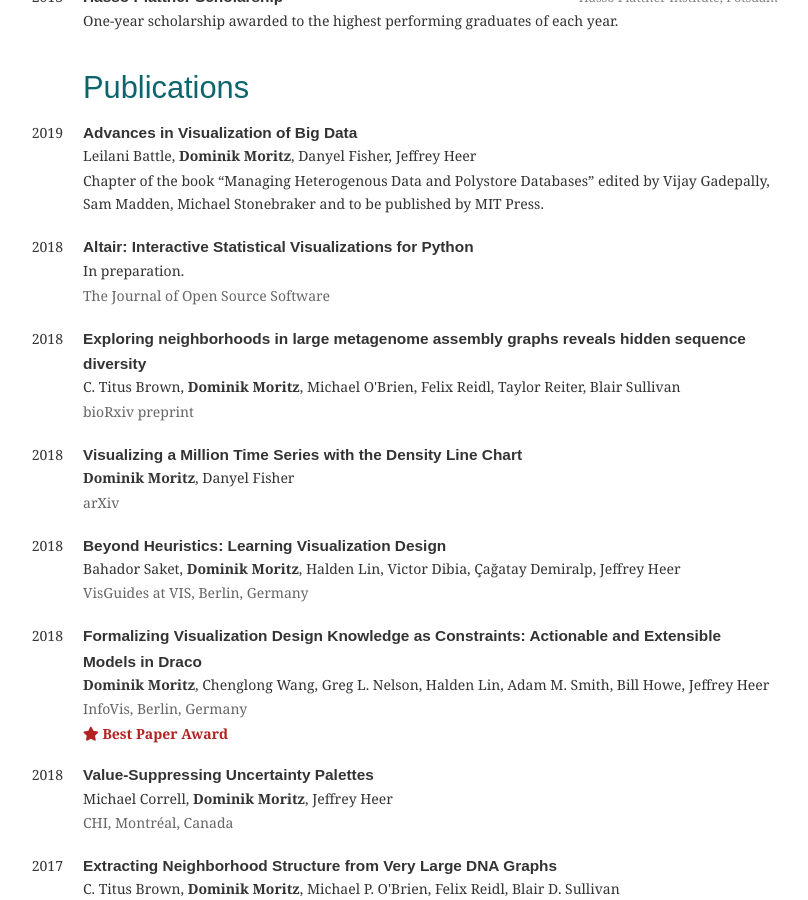
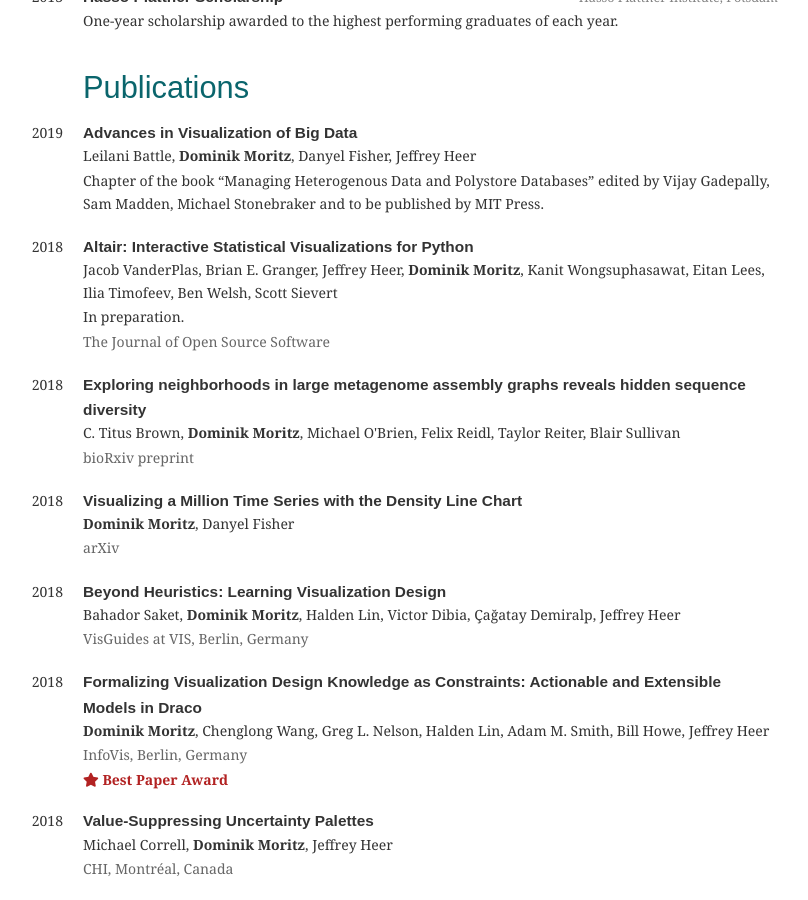
Before and after one commit to domoritz/domoritz.github.io, a Jekyll site: the page built from cv.html, in a window 1280 px wide and 900 px high, scrolled down 1325 px. Shown: the whole window, without its empty margins (262-1070 px from the left). Built offline with Jekyll 4.4.1, drawn with Linux system fonts in a browser that asks for light colours; nearby versions of some CDN libraries.

Commit message:
Add altair paper authors

```diff
--- a/_data/publications.yml
+++ b/_data/publications.yml
@@ -15,11 +15,21 @@
 
 - id: altair
   title: "Altair: Interactive Statistical Visualizations for Python"
+  year: 2018
+  authors:
+      - Jacob VanderPlas
+      - Brian E. Granger
+      - Jeffrey Heer
+      - Dominik Moritz
+      - Kanit Wongsuphasawat
+      - Eitan Lees
+      - Ilia Timofeev
+      - Ben Welsh
+      - Scott Sievert
   venue: The Journal of Open Source Software
   venue_url: https://joss.theoj.org/
   venue_tags:
     - JOSS
-  year: 2018
   description: In preparation.
   tags:
     - Visualization
```
